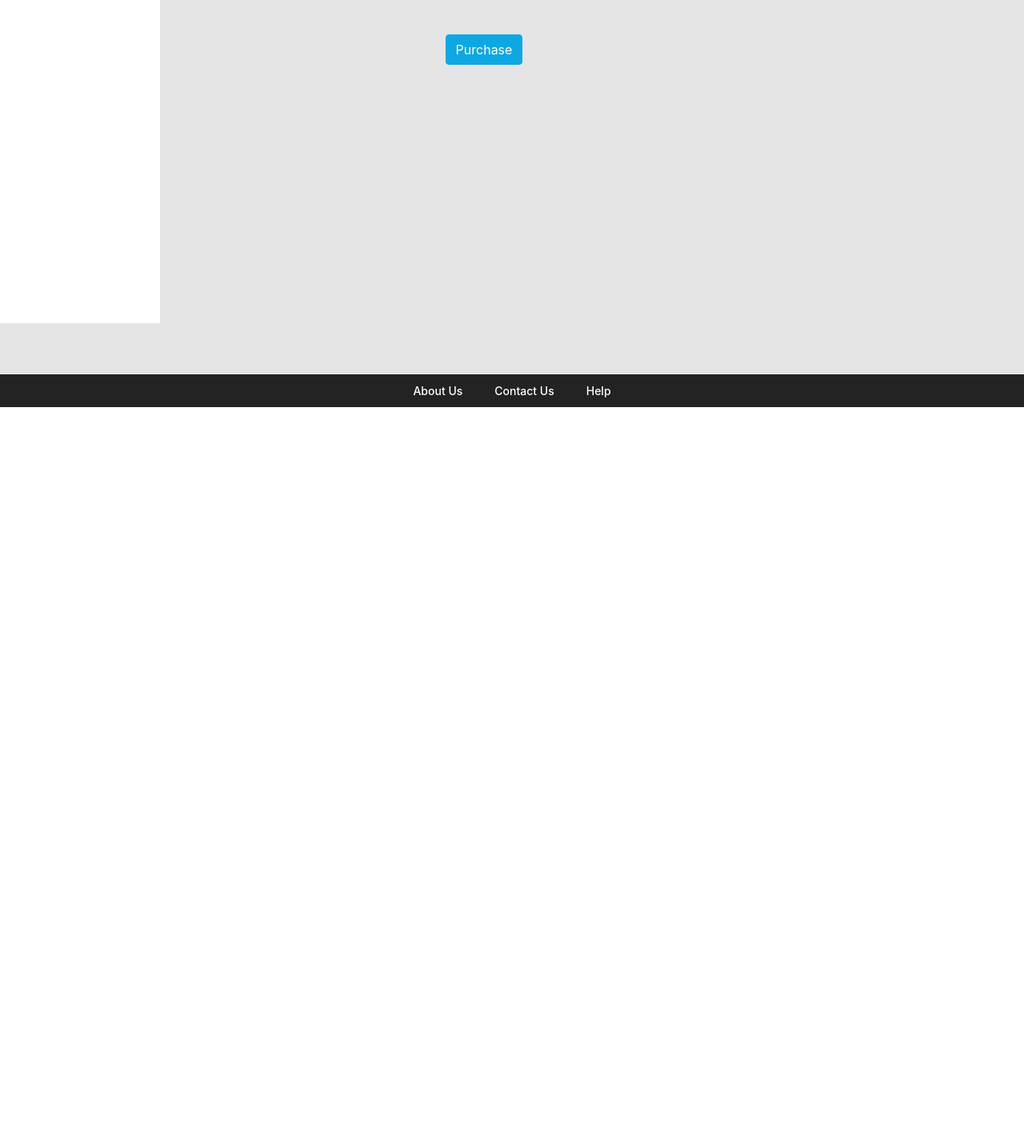
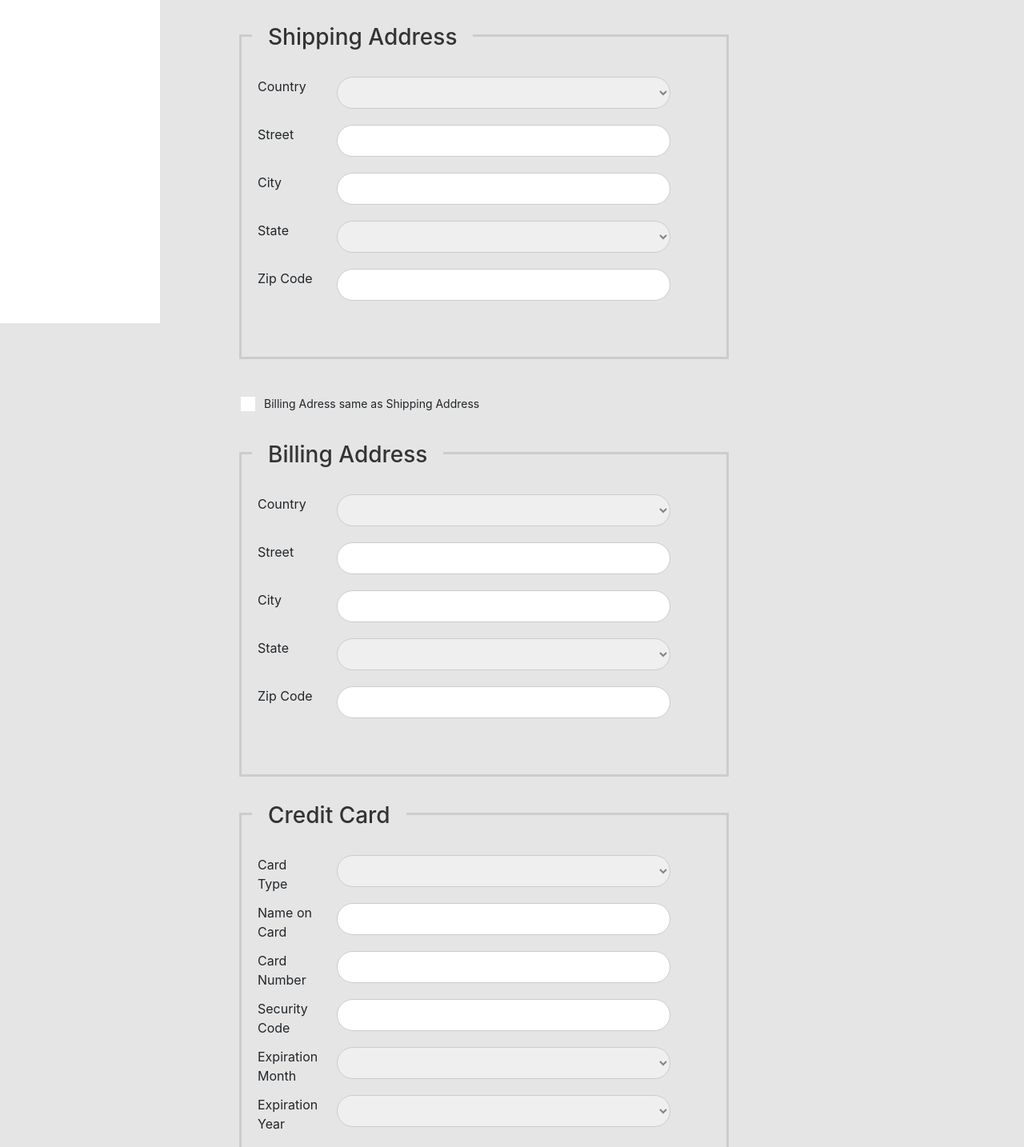
Before and after one commit to Fredohm/angular-ecommerce, an Angular app: page /checkout in a window 1280 px wide. Shown: the part 396-1830 px from the top of the page at 80% size. Before the commit the page ends 921 px from the top, so only its background shows below. Built offline with nearby package versions, Linux system fonts and the light colour scheme; no server answers.

Commit message:
Checkout Form layout end

```diff
--- a/src/app/components/checkout/checkout.component.html
+++ b/src/app/components/checkout/checkout.component.html
@@ -4,7 +4,9 @@
       <form [formGroup]="checkOutFormGroup" (ngSubmit)="onSubmit()">
         <!-- customer form group -->
         <div formGroupName="customer" class="form-area">
+
           <h3>Customer</h3>
+
           <div class="row">
             <div class="col-md-2">
               <label>First Name</label>
@@ -15,6 +17,7 @@
               </div>
             </div>
           </div>
+
           <div class="row">
             <div class="col-md-2">
               <label>Last Name</label>
@@ -25,6 +28,7 @@
               </div>
             </div>
           </div>
+
           <div class="row">
             <div class="col-md-2">
               <label>Email</label>
@@ -35,7 +39,230 @@
               </div>
             </div>
           </div>
+
         </div>
+
+        <!-- shipping address form group -->
+        <div formGroupName="shippingAddress" class="form-area">
+
+          <h3>Shipping Address</h3>
+
+          <div class="row">
+            <div class="col-md-2">
+              <label>Country</label>
+            </div>
+            <div class="col-md-9">
+              <div class="input-space">
+                <select formControlName="country">
+                  <option>TO DO</option>
+                </select>
+              </div>
+            </div>
+          </div>
+
+          <div class="row">
+            <div class="col-md-2">
+              <label>Street</label>
+            </div>
+            <div class="col-md-9">
+              <div class="input-space">
+                <input formControlName="street" type="text">
+              </div>
+            </div>
+          </div>
+
+          <div class="row">
+            <div class="col-md-2">
+              <label>City</label>
+            </div>
+            <div class="col-md-9">
+              <div class="input-space">
+                <input formControlName="city" type="text">
+              </div>
+            </div>
+          </div>
+
+          <div class="row">
+            <div class="col-md-2">
+              <label>State</label>
+            </div>
+            <div class="col-md-9">
+              <div class="input-space">
+                <select formControlName="state">
+                  <option>TO DO</option>
+                </select>
+              </div>
+            </div>
+          </div>
+
+          <div class="row">
+            <div class="col-md-2">
+              <label>Zip Code</label>
+            </div>
+            <div class="col-md-9">
+              <div class="input-space">
+                <input formControlName="zipCode" type="text">
+              </div>
+            </div>
+          </div>
+
+        </div>
+
+        <!-- Add check box to copy shipping to billing -->
+        <div class="input-space">
+          <label class="au-checkbox">
+            <input type="checkbox" (change)="copyShippingAddressToBillingAddress($event)">
+            <span class="au-checkmark"></span>Billing Adress same as Shipping Address
+          </label>
+        </div>
+
+        <!-- Billing address form group -->
+        <div formGroupName="billingAddress" class="form-area">
+
+          <h3>Billing Address</h3>
+
+          <div class="row">
+            <div class="col-md-2">
+              <label>Country</label>
+            </div>
+            <div class="col-md-9">
+              <div class="input-space">
+                <select formControlName="country">
+                  <option>TO DO</option>
+                </select>
+              </div>
+            </div>
+          </div>
+
+          <div class="row">
+            <div class="col-md-2">
+              <label>Street</label>
+            </div>
+            <div class="col-md-9">
+              <div class="input-space">
+                <input formControlName="street" type="text">
+              </div>
+            </div>
+          </div>
+
+          <div class="row">
+            <div class="col-md-2">
+              <label>City</label>
+            </div>
+            <div class="col-md-9">
+              <div class="input-space">
+                <input formControlName="city" type="text">
+              </div>
+            </div>
+          </div>
+
+          <div class="row">
+            <div class="col-md-2">
+              <label>State</label>
+            </div>
+            <div class="col-md-9">
+              <div class="input-space">
+                <select formControlName="state">
+                  <option>TO DO</option>
+                </select>
+              </div>
+            </div>
+          </div>
+
+          <div class="row">
+            <div class="col-md-2">
+              <label>Zip Code</label>
+            </div>
+            <div class="col-md-9">
+              <div class="input-space">
+                <input formControlName="zipCode" type="text">
+              </div>
+            </div>
+          </div>
+
+        </div>
+
+        <!-- Credit Card Info form group -->
+        <div formGroupName="creditCard" class="form-area">
+
+          <h3>Credit Card</h3>
+
+          <div class="row">
+            <div class="col-md-2">
+              <label>Card Type</label>
+            </div>
+            <div class="col-md-9">
+              <div class="input-space">
+                <select formControlName="cardType">
+                  <option>Visa</option>
+                  <option>Mastercard</option>
+                </select>
+              </div>
+            </div>
+          </div>
+
+          <div class="row">
+            <div class="col-md-2">
+              <label>Name on Card</label>
+            </div>
+            <div class="col-md-9">
+              <div class="input-space">
+                <input formControlName="nameOnCard" type="text">
+              </div>
+            </div>
+          </div>
+
+          <div class="row">
+            <div class="col-md-2">
+              <label>Card Number</label>
+            </div>
+            <div class="col-md-9">
+              <div class="input-space">
+                <input formControlName="cardNumber" type="text">
+              </div>
+            </div>
+          </div>
+
+          <div class="row">
+            <div class="col-md-2">
+              <label>Security Code</label>
+            </div>
+            <div class="col-md-9">
+              <div class="input-space">
+                <input formControlName="securityCode" type="text">
+              </div>
+            </div>
+          </div>
+
+          <div class="row">
+            <div class="col-md-2">
+              <label>Expiration Month</label>
+            </div>
+            <div class="col-md-9">
+              <div class="input-space">
+                <select formControlName="expirationMonth">
+                  <option>TO DO</option>
+                </select>
+              </div>
+            </div>
+          </div>
+
+          <div class="row">
+            <div class="col-md-2">
+              <label>Expiration Year</label>
+            </div>
+            <div class="col-md-9">
+              <div class="input-space">
+                <select formControlName="expirationYear">
+                  <option>TO DO</option>
+                </select>
+              </div>
+            </div>
+          </div>
+
+
+        </div>
+
         <!-- submit button -->
         <div class="text-center">
           <button type="submit" class="btn btn-info">Purchase</button>
--- a/src/app/components/checkout/checkout.component.ts
+++ b/src/app/components/checkout/checkout.component.ts
@@ -17,8 +17,41 @@
         firstName: [''],
         lastName: [''],
         email: []
+      }),
+      shippingAddress: this.formBuilder.group({
+        country: [''],
+        street: [''],
+        city: [''],
+        state: [''],
+        zipCode: ['']
+      }),
+      billingAddress: this.formBuilder.group({
+        country: [''],
+        street: [''],
+        city: [''],
+        state: [''],
+        zipCode: ['']
+      }),
+      creditCard: this.formBuilder.group({
+        cardType: [''],
+        nameOnCard: [''],
+        cardNumber: [''],
+        securityCode: [''],
+        expirationMonth: [''],
+        expirationYear: ['']
       })
     });
+  }
+
+  // tslint:disable-next-line:typedef
+  copyShippingAddressToBillingAddress(event) {
+
+    if (event.target.checked) {
+      this.checkOutFormGroup.controls.billingAddress
+        .setValue(this.checkOutFormGroup.controls.shippingAddress.value);
+    } else {
+      this.checkOutFormGroup.controls.billingAddress.reset();
+    }
   }
 
   onSubmit(): void {
@@ -26,5 +59,4 @@
     console.log(this.checkOutFormGroup.get('customer').value);
     console.log(`The email address is ` + this.checkOutFormGroup.get('customer').value.email);
   }
-
 }
```
